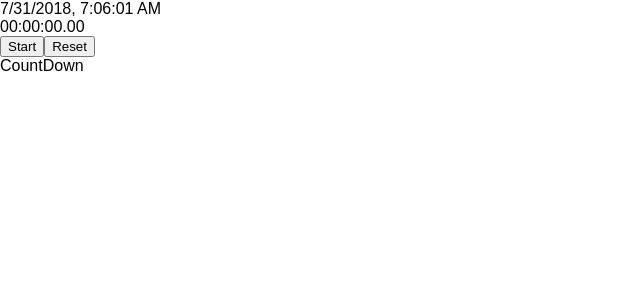
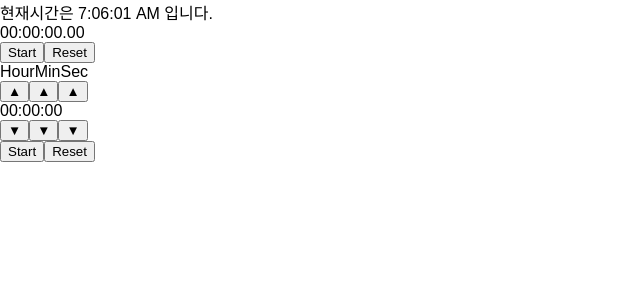
Before and after one commit to Hi-Captain/hi-mer, a React (Create React App) app: page /countUp in a window 1280 px wide. Shown: the top 300 px of the page, without its empty margins (0-640 px from the left). Built offline with nearby package versions, Linux system fonts and the light colour scheme; the HTML template or start-up script is replaced by a standard one.

Commit message:
Running CountDown

```diff
--- a/src/App.js
+++ b/src/App.js
@@ -8,14 +8,14 @@ class App extends Component {
     super(props)
     this._tikTok()
     this.state = {
-      now : (new Date()).toLocaleString()
+      now : (new Date()).toLocaleTimeString()
     }
   }
 
   render() {
     return (
       <div className="App">
-        {this.state.now}
+        현재시간은 {this.state.now} 입니다.
         <div className="wrap">
           <CountUp />
           <CountDown />
@@ -27,7 +27,7 @@ class App extends Component {
   _tikTok(){
     setInterval(() => {
       this.setState({
-        now : (new Date()).toLocaleString()
+        now : (new Date()).toLocaleTimeString()
       })
     }, 1000)
   }
--- a/src/Components/CountDown.js
+++ b/src/Components/CountDown.js
@@ -1,9 +1,81 @@
 import React, { Component } from 'react';
+import TimeFormat from './TimeFormat';
 
+const oneHour = 3600000;
+const oneMin = 60000;
+const oneSec = 1000;
+const maxHour = 3
 export default class CountUp extends Component {
+  constructor(props){
+    super(props)
+    this.state = {
+      time: 0,
+      running: false
+    }
+  }
+
+  componentDidUpdate(){
+    if(this.state.time > oneHour * maxHour){
+      alert("타이머 최대시간은" + maxHour + "시간 입니다.")
+      this.setState({time: oneHour * maxHour})
+    }
+
+    if(this.state.time < 0){
+      alert("음수 값은 지정 할 수 없습니다.")
+      this.setState({time: 0})
+    }
+
+    if(this.state.running && this.state.time === 0){
+      alert("타이머가 종료 되었습니다.")
+      this._reset()
+    }
+  }
+
   render(){
     return (
-      <div>CountDown</div>
+      <div>
+        <div>
+          <span>Hour</span><span>Min</span><span>Sec</span>
+        </div>
+        <div>
+          <button onClick={this._UpH}>▲</button><button onClick={this._UpM}>▲</button><button onClick={this._UpS}>▲</button>
+          <TimeFormat className="time" time={this.state.time} msec={false}/>
+          <span><button onClick={this._DownH}>▼</button><button onClick={this._DownM}>▼</button><button onClick={this._DownS}>▼</button></span>
+        </div>
+        <div>
+          <button onClick={this.state.time === 0 ? this._alert : this._run}>{this.state.running ? 'Pause' : 'Start'}</button>
+          <button onClick={this._reset}>{this.state.running ? 'Cancel' : 'Reset'}</button>
+        </div>
+      </div>
     )
   }
+
+  _UpH = () => {this.setState({time : this.state.time + oneHour})}
+  _DownH = () => {this.setState({time : this.state.time - oneHour})}
+  _UpM = () => {this.setState({time : this.state.time + oneMin})}
+  _DownM = () => {this.setState({time : this.state.time - oneMin})}
+  _UpS = () => {this.setState({time : this.state.time + oneSec})}
+  _DownS = () => {this.setState({time : this.state.time - oneSec})}
+
+  _run = () => {
+    if(this.state.running){
+      clearInterval(this.interval)
+      this.setState({running: false})
+    } else {
+      this.setState({running: true})
+      this.interval = setInterval(() => {this._DownS()}, 1000)
+    }
+  }
+
+  _reset = () => {
+    clearInterval(this.interval)
+    this.setState({
+      time: 0,
+      running: false
+    })
+  }
+
+  _alert = () => {
+    alert('시간 값을 지정하세요')
+  }
 }
--- a/src/Components/CountUp.js
+++ b/src/Components/CountUp.js
@@ -1,5 +1,7 @@
 import React, { Component } from 'react';
 import TimeFormat from './TimeFormat';
+
+const max = 359999990
 
 export default class CountUp extends Component {
   constructor(props){
@@ -11,10 +13,21 @@ export default class CountUp extends Component {
     }
   }
 
+  componentDidUpdate(){
+    if(this.state.time > max){
+      alert("측정할 수 있는 시간을 초과하였습니다.")
+      clearInterval(this.interval)
+      this.setState({
+        time: max,
+        running: false
+      })
+    }
+  }
+
   render(){
     return (
       <div>
-        <TimeFormat className="view-time" time={this.state.time}/>
+        <TimeFormat className="view-time" time={this.state.time} msec={true}/>
         <button onClick={this._run}>{this.state.running ? 'Stop' : 'Start'}</button>
         <button onClick={this.state.running ? this._lap : this._reset}>{this.state.running ? 'Lap' : 'Reset'}</button>
         <table className="time-table">
@@ -27,7 +40,7 @@ export default class CountUp extends Component {
             return(
               <tr key={i}>
                 <td>{++i}</td>
-                <td><TimeFormat className="lap-time" time={value}/></td>
+                <td><TimeFormat className="lap-time" time={value} msec={true}/></td>
               </tr>
             )
           })}
@@ -57,6 +70,7 @@ export default class CountUp extends Component {
   }
 
   _reset = () => {
+    clearInterval(this.interval)
     this.setState({
       time: 0,
       running: false,
--- a/src/Components/TimeFormat.js
+++ b/src/Components/TimeFormat.js
@@ -5,7 +5,7 @@ export default class TimeFormat extends Component {
     const seconds = this.props.time / 1000;
     return {
       hour: Math.floor(seconds / 3600).toString(),
-      min: Math.floor(seconds / 60).toString(),
+      min: Math.floor(seconds % 3600 / 60).toString(),
       sec: Math.floor(seconds % 60).toString(),
       msec: (seconds % 1).toFixed(2).substr(2)
     }
@@ -20,10 +20,10 @@ export default class TimeFormat extends Component {
     const template = this._getTemplate();
     return (
       <div className={this.props.className}>
-        <span>{this._addZero(template.hour)}:</span>
-        <span>{this._addZero(template.min)}:</span>
-        <span>{this._addZero(template.sec)}.</span>
-        <span>{template.msec}</span>
+        <span>{this._addZero(template.hour)}</span>
+        <span>:{this._addZero(template.min)}</span>
+        <span>:{this._addZero(template.sec)}</span>
+        {this.props.msec ? <span>.{template.msec}</span> : ''}
       </div>
     )
   }
```
Also changed, not shown: 1 other file (tests, documents, lock files or other folders).
